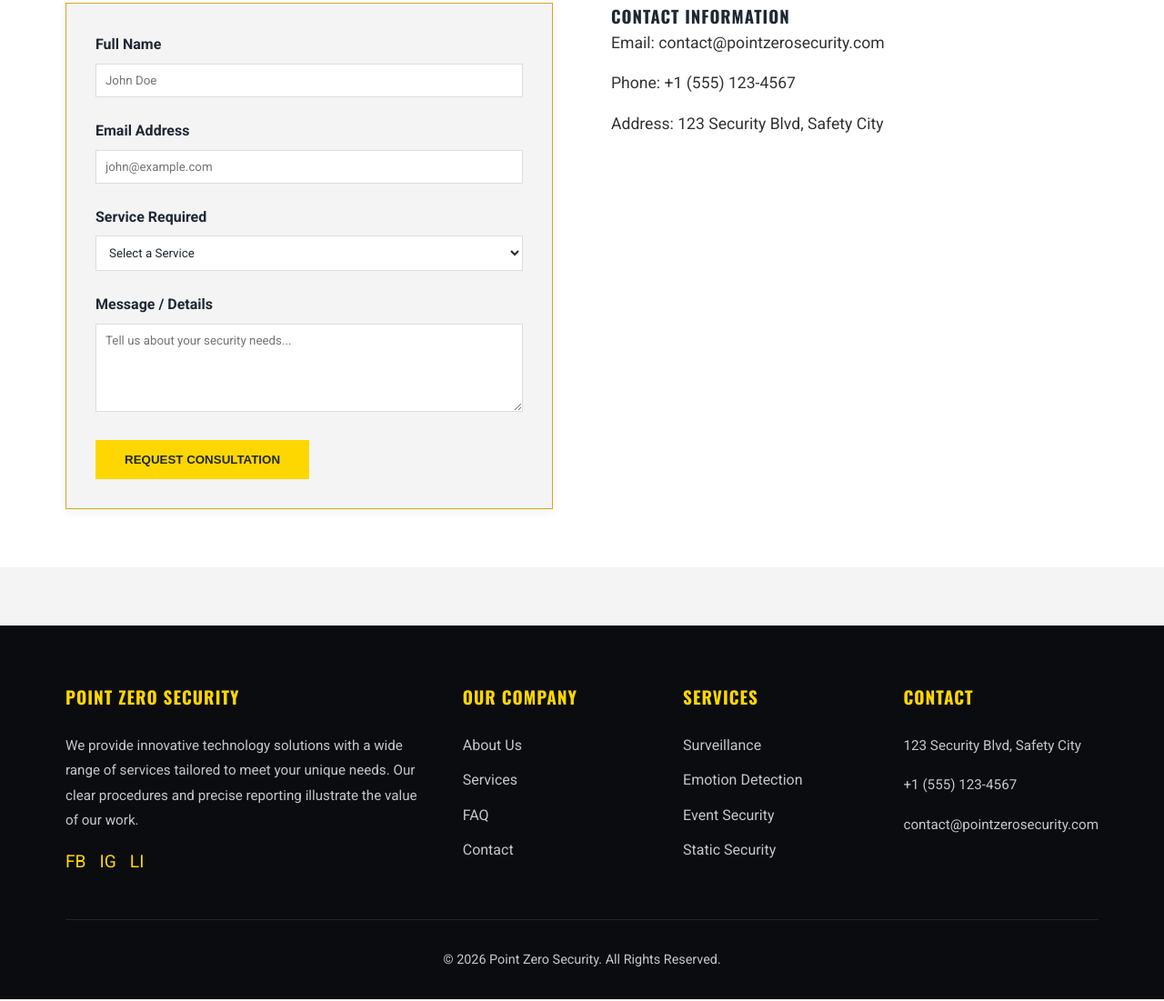
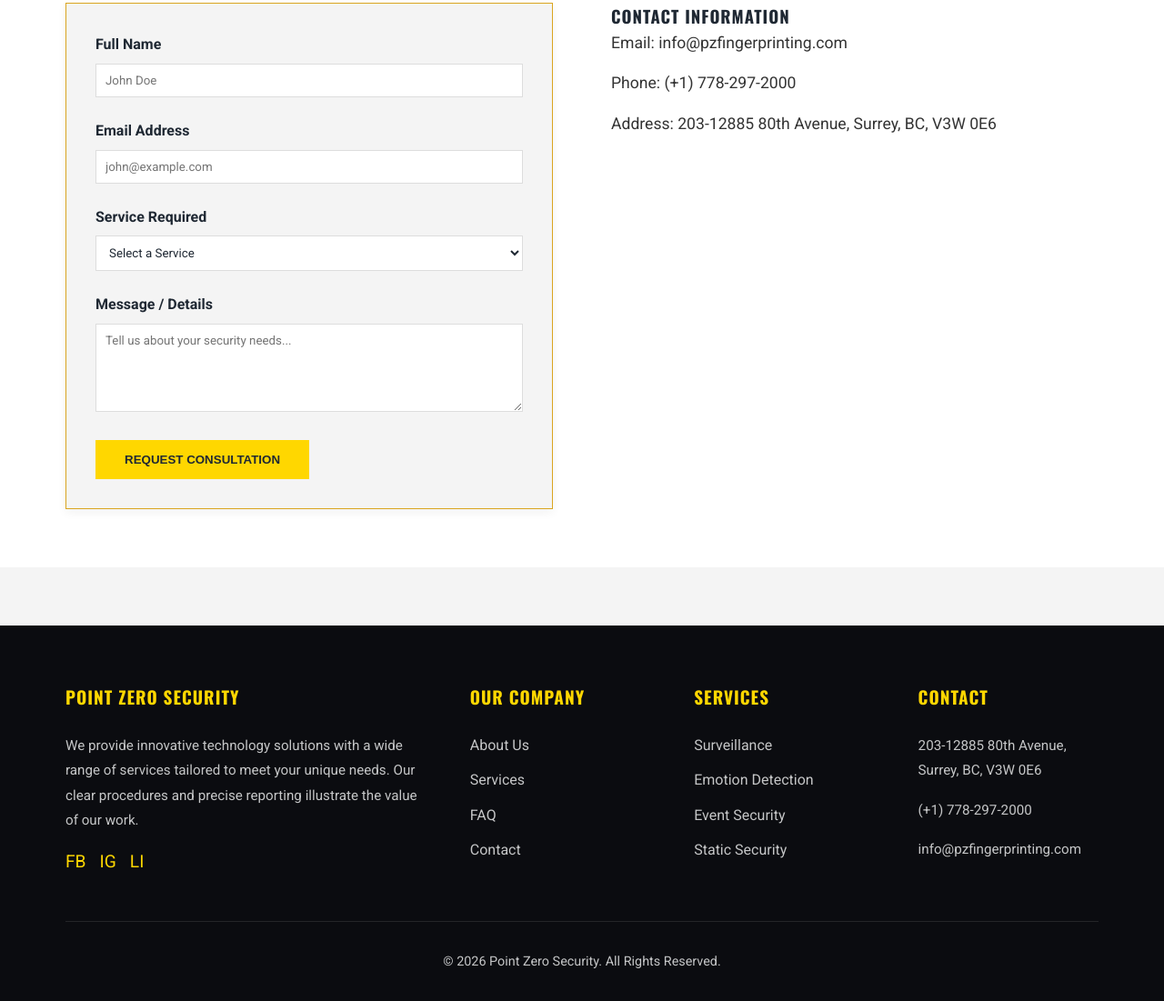
Before and after one commit to kritikakandhari/security, a website built with Vite: page contact.html in a window 1280 px wide. Shown: the part 379-1480 px from the top of the page at 91% size. Built offline with nearby package versions, Linux system fonts and the light colour scheme; some packages are replaced by stand-ins of ours.

Commit message:
Update contact information

```diff
--- a/contact.html
+++ b/contact.html
@@ -68,9 +68,9 @@
 
             <div class="contact-info">
                 <h3>Contact Information</h3>
-                <p>Email: contact@pointzerosecurity.com</p>
-                <p>Phone: +1 (555) 123-4567</p>
-                <p>Address: 123 Security Blvd, Safety City</p>
+                <p>Email: info@pzfingerprinting.com</p>
+                <p>Phone: (+1) 778-297-2000</p>
+                <p>Address: 203-12885 80th Avenue, Surrey, BC, V3W 0E6</p>
             </div>
         </div>
     </section>
@@ -109,9 +109,9 @@
                 </div>
                 <div class="footer-col">
                     <h3>CONTACT</h3>
-                    <p>123 Security Blvd, Safety City</p>
-                    <p>+1 (555) 123-4567</p>
-                    <p>contact@pointzerosecurity.com</p>
+                    <p>203-12885 80th Avenue, Surrey, BC, V3W 0E6</p>
+                    <p>(+1) 778-297-2000</p>
+                    <p>info@pzfingerprinting.com</p>
                 </div>
             </div>
             <div class="footer-bottom">
```
Also changed, not shown: about.html (+3 -3 lines), faq.html (+3 -3 lines), index.html (+3 -3 lines), services.html (+3 -3 lines).
